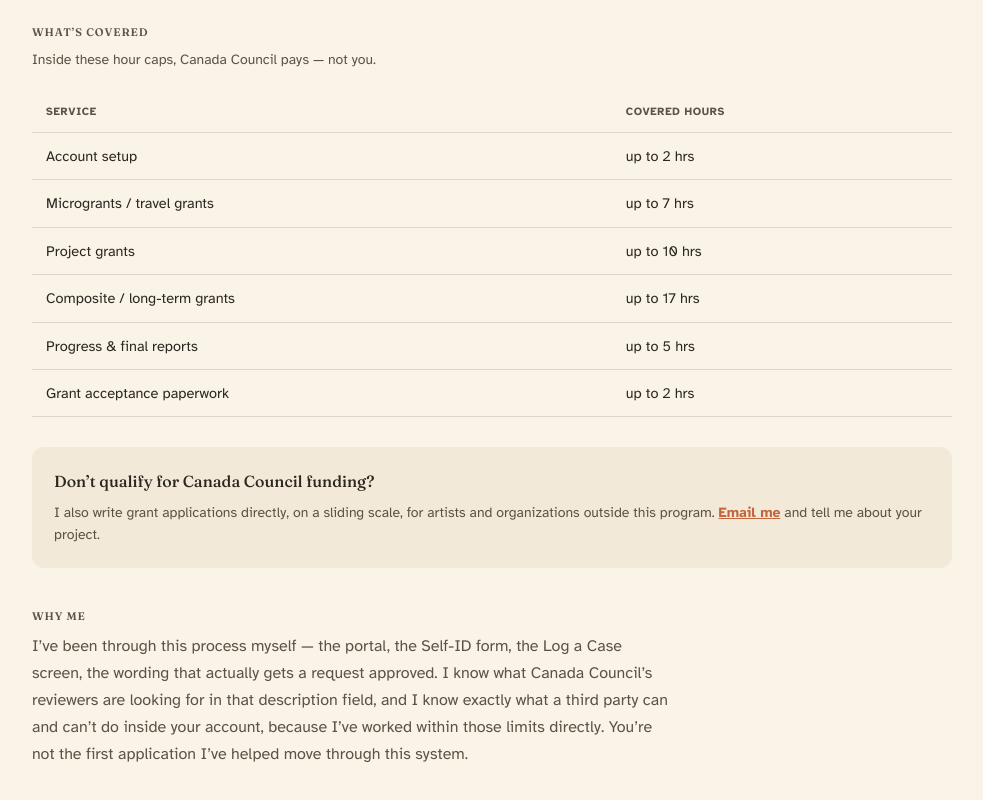
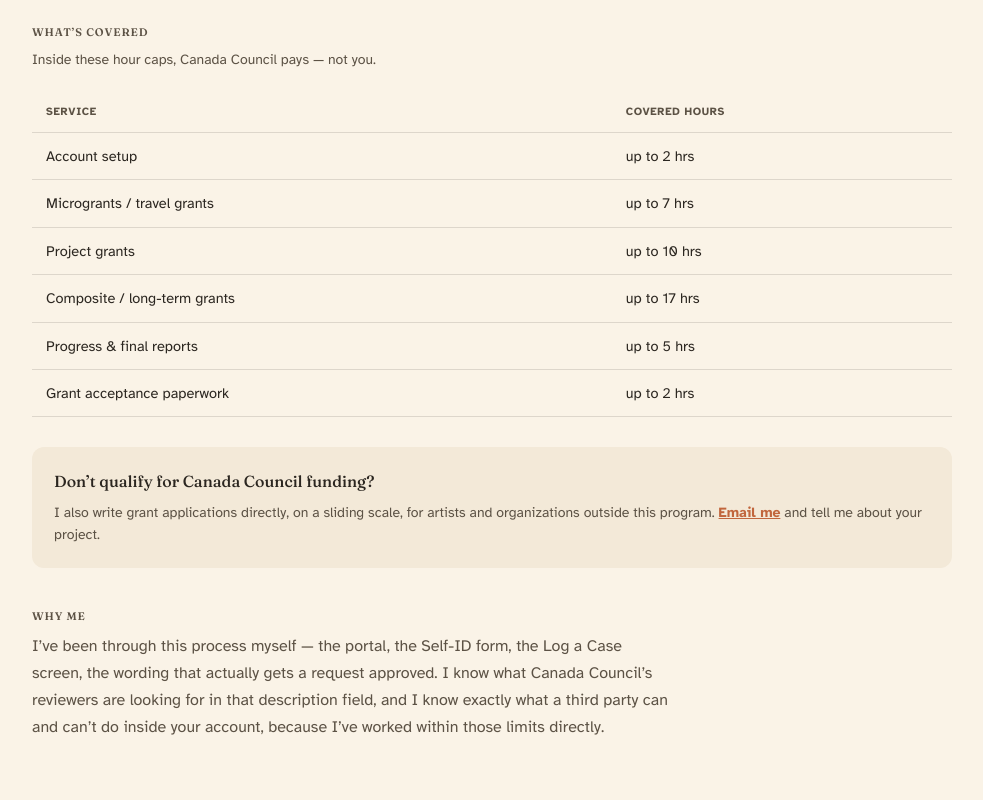
Before and after one commit to ChefMyKLove/grantwriting_assistance, a website with bundled scripts: page index.html in a window 1280 px wide. Shown: the part 1194-1994 px from the top of the page, without its empty margins (148-1131 px from the left). Built offline with nearby package versions, Linux system fonts and the light colour scheme.

Commit message:
Remove unverified track-record claim from why-me copy

```diff
--- a/index.html
+++ b/index.html
@@ -141,7 +141,7 @@
   </section>
   <section class="wrap" id="why-me">
     <h2 class="section-title">Why me</h2>
-    <p class="why-me-copy">I&rsquo;ve been through this process myself &mdash; the portal, the Self-ID form, the Log a Case screen, the wording that actually gets a request approved. I know what Canada Council&rsquo;s reviewers are looking for in that description field, and I know exactly what a third party can and can&rsquo;t do inside your account, because I&rsquo;ve worked within those limits directly. You&rsquo;re not the first application I&rsquo;ve helped move through this system.</p>
+    <p class="why-me-copy">I&rsquo;ve been through this process myself &mdash; the portal, the Self-ID form, the Log a Case screen, the wording that actually gets a request approved. I know what Canada Council&rsquo;s reviewers are looking for in that description field, and I know exactly what a third party can and can&rsquo;t do inside your account, because I&rsquo;ve worked within those limits directly.</p>
   </section>
   <!-- INTAKE_PLACEHOLDER: Task 12 -->
 </main>
```
